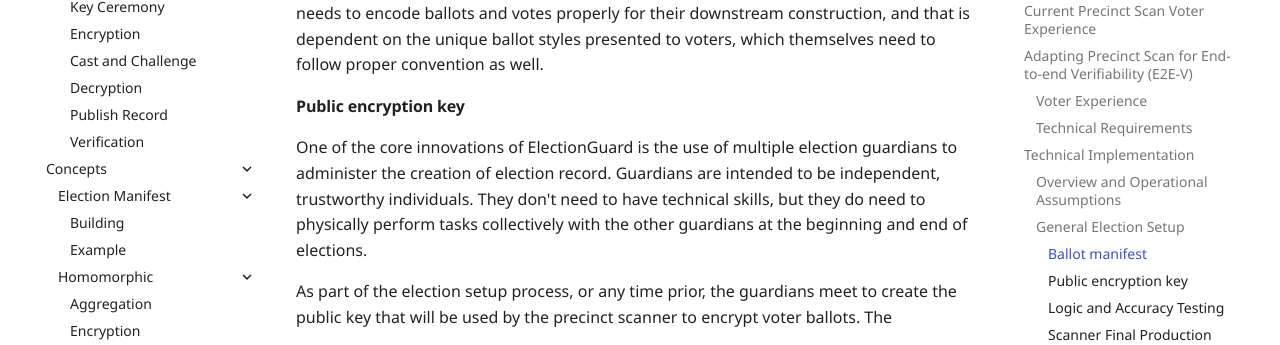
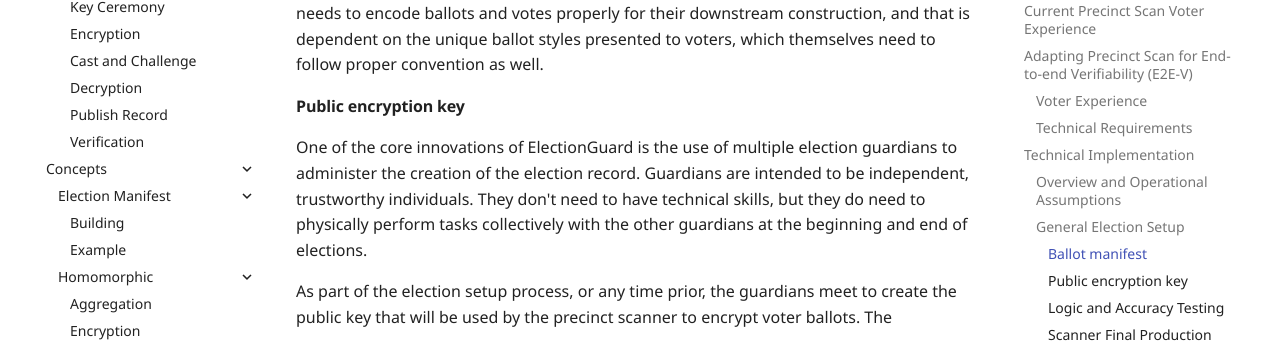
Before and after one commit to Election-Tech-Initiative/electionguard, an MkDocs documentation site: the page built from docs/use_cases/Precinct_Scan.md, in a window 1280 px wide and 900 px high, scrolled down 4257 px. Shown: the part 124-469 px from the top of the window. Built offline with MkDocs 1.6.1 and Material for MkDocs 9.7.7, drawn with Linux system fonts in a browser that asks for light colours; some web fonts are replaced; comment, search, counter and statistics services are not loaded.

Commit message:
Grammar fixes related to election record

```diff
--- a/docs/use_cases/Precinct_Scan.md
+++ b/docs/use_cases/Precinct_Scan.md
@@ -78,7 +78,7 @@
 
 #### Public encryption key
 
-One of the core innovations of ElectionGuard is the use of multiple election guardians to administer the creation of election record. Guardians are intended to be independent, trustworthy individuals. They don't need to have technical skills, but they do need to physically perform tasks collectively with the other guardians at the beginning and end of elections.
+One of the core innovations of ElectionGuard is the use of multiple election guardians to administer the creation of the election record. Guardians are intended to be independent, trustworthy individuals. They don't need to have technical skills, but they do need to physically perform tasks collectively with the other guardians at the beginning and end of elections.
 
 As part of the election setup process, or any time prior, the guardians meet to create the public key that will be used by the precinct scanner to encrypt voter ballots. The
 
```
Also changed, not shown: docs/basics/steps/5_Publish_Record.md (+1 -1 lines), docs/develop/Sample_Data.md (+1 -1 lines), docs/overview/Glossary.md (+1 -1 lines).
